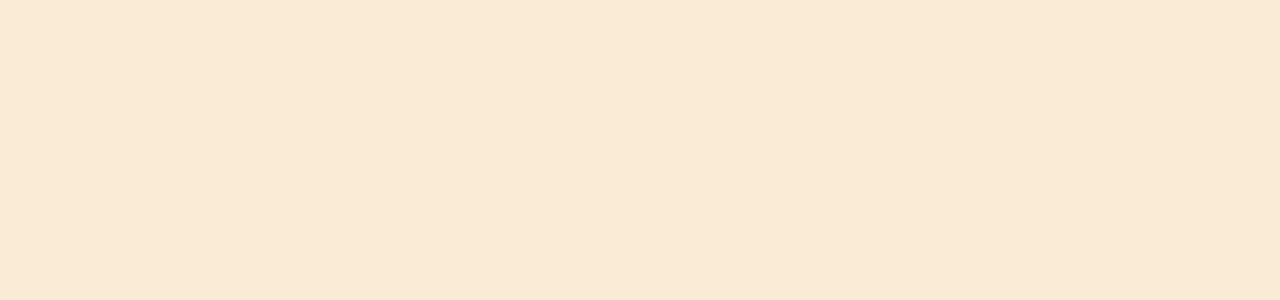
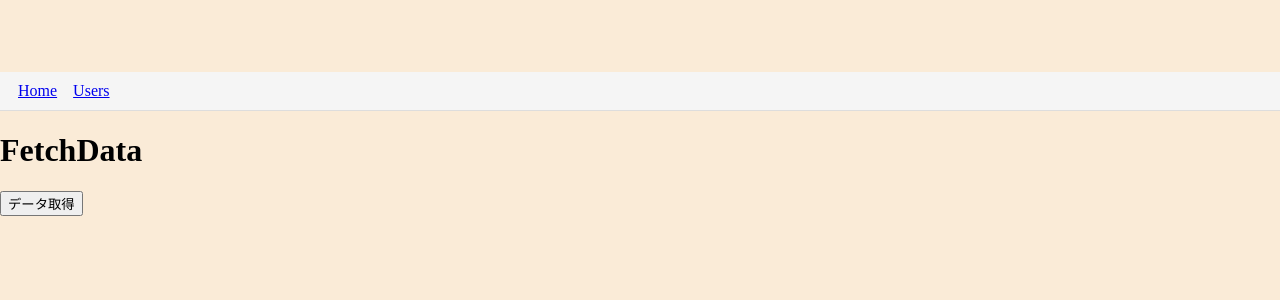
Before and after one commit to kingkazuma7/jakey_stepup_react17, a React (Create React App) app: page /fetchData in a window 1280 px wide. Shown: the top 300 px of the page. Built offline with nearby package versions, Linux system fonts and the light colour scheme.

Commit message:
51 データ取得

```diff
--- a/package.json
+++ b/package.json
@@ -46,6 +46,7 @@
   },
   "devDependencies": {
     "@types/react-router-dom": "^5.3.3",
+    "axios": "^1.7.7",
     "prettier": "^3.3.3"
   }
 }
--- /dev/null
+++ b/src/components/fetchData/FetchData.tsx
@@ -0,0 +1,17 @@
+import axios from 'axios';
+
+export const FetchData = () => {
+  interface ApiResponse {}
+
+  const onClickFetchData = (): void => {
+    axios
+      .get<ApiResponse>('https://jsonplaceholder.typicode.com/todos')
+      .then(res => console.log(res));
+  };
+  return (
+    <>
+      <h1>FetchData</h1>
+      <button onClick={onClickFetchData}>データ取得</button>
+    </>
+  );
+};
--- a/src/components/pages/Top.tsx
+++ b/src/components/pages/Top.tsx
@@ -22,6 +22,9 @@ export const Top = () => {
     // history.push({ pathname: '/users', state: { isAdmin: false } });
     // history.push({ pathname: '/users', state: { isAdmin: false } });
   };
+  const onClickFetchData = () => {
+    history.push('./fetchData');
+  };
 
   return (
     <>
@@ -30,6 +33,9 @@ export const Top = () => {
       <br />
       <br />
       <SecondaryButton children="一般ユーザー" onClick={onClickGeneral} />
+      <br />
+      <br />
+      <SecondaryButton children="フェッチデータ" onClick={onClickFetchData} />
     </>
   );
 };
--- a/src/components/router/Router2.tsx
+++ b/src/components/router/Router2.tsx
@@ -3,6 +3,7 @@ import { Top } from '../pages/Top';
 import { Users } from '../pages/Users';
 import { DefaultLayout } from '../templates/DefaultLayout';
 import { HeaderOnly } from '../templates/HeaderOnly';
+import { FetchData } from '../fetchData/FetchData';
 
 export const Router2 = () => {
   return (
@@ -19,6 +20,11 @@ export const Router2 = () => {
               <Users />
             </HeaderOnly>
           </Route>
+          <Route path="/fetchData">
+            <HeaderOnly>
+              <FetchData />
+            </HeaderOnly>
+          </Route>
         </Switch>
       </BrowserRouter>
     </>
```
Also changed, not shown: 1 other file (tests, documents, lock files or other folders).
